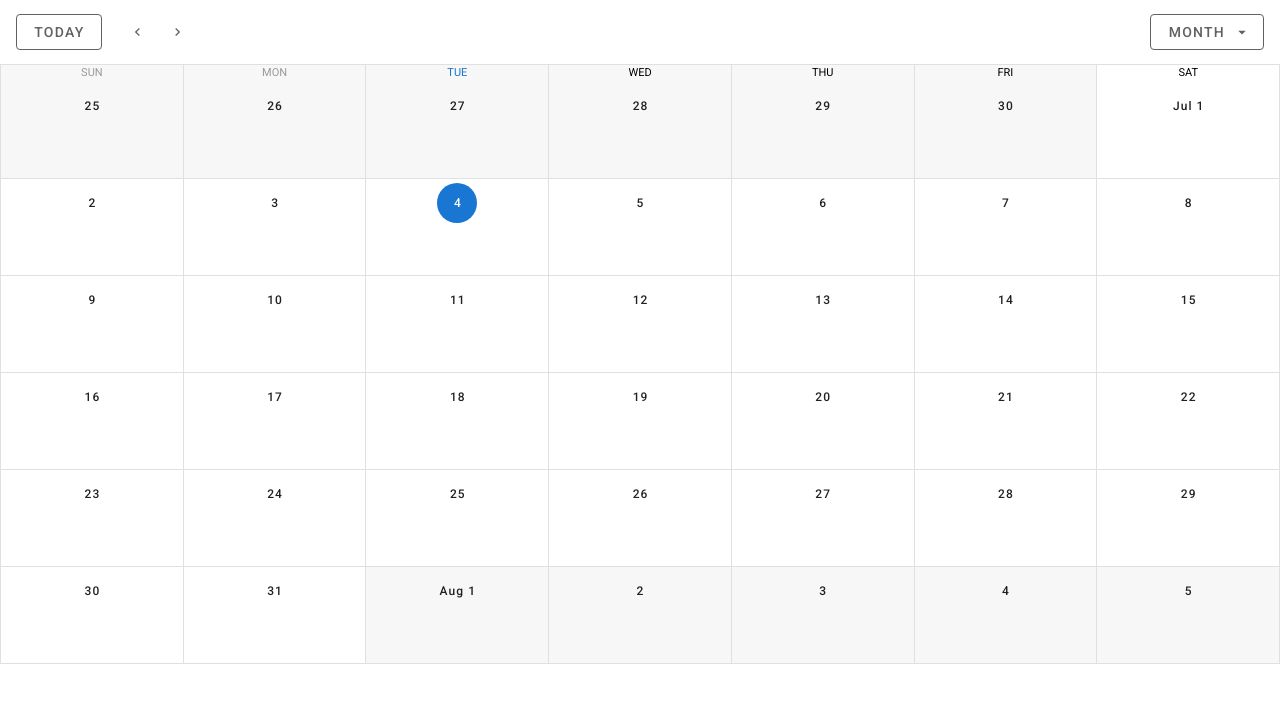
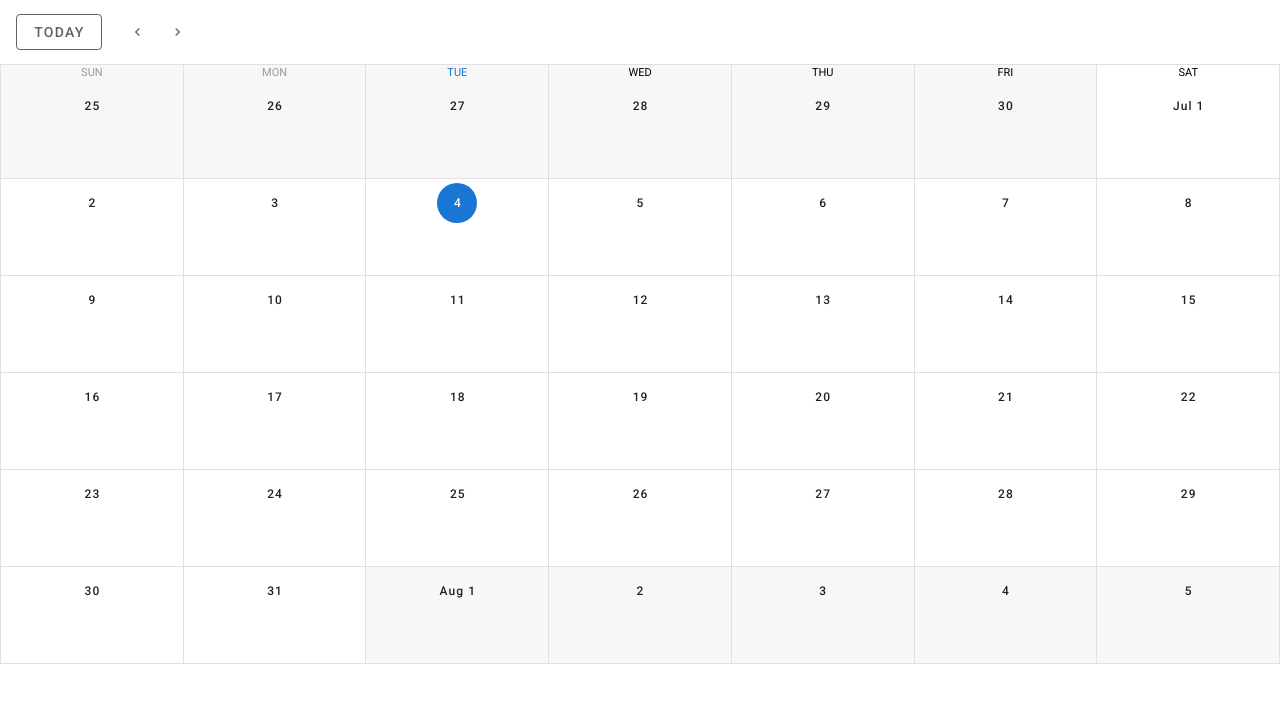
Before and after one commit to t-hata-job/clam-school-pickup, a Nuxt app: page / in a window 1280 px wide. Shown: the top 702 px of the page. Built offline with nearby package versions, Linux system fonts and the light colour scheme; no server answers.

Commit message:
remove v-menu

```diff
--- a/components/Calendar.vue
+++ b/components/Calendar.vue
@@ -16,14 +16,6 @@
             {{ $refs.calendar.title }}
           </v-toolbar-title>
           <v-spacer></v-spacer>
-          <v-menu bottom right>
-            <template v-slot:activator="{ on, attrs }">
-              <v-btn outlined color="grey darken-2" v-bind="attrs" v-on="on">
-                <span>{{ typeToLabel[type] }}</span>
-                <v-icon right> mdi-menu-down </v-icon>
-              </v-btn>
-            </template>
-          </v-menu>
         </v-toolbar>
       </v-sheet>
       <v-sheet height="600">
```
